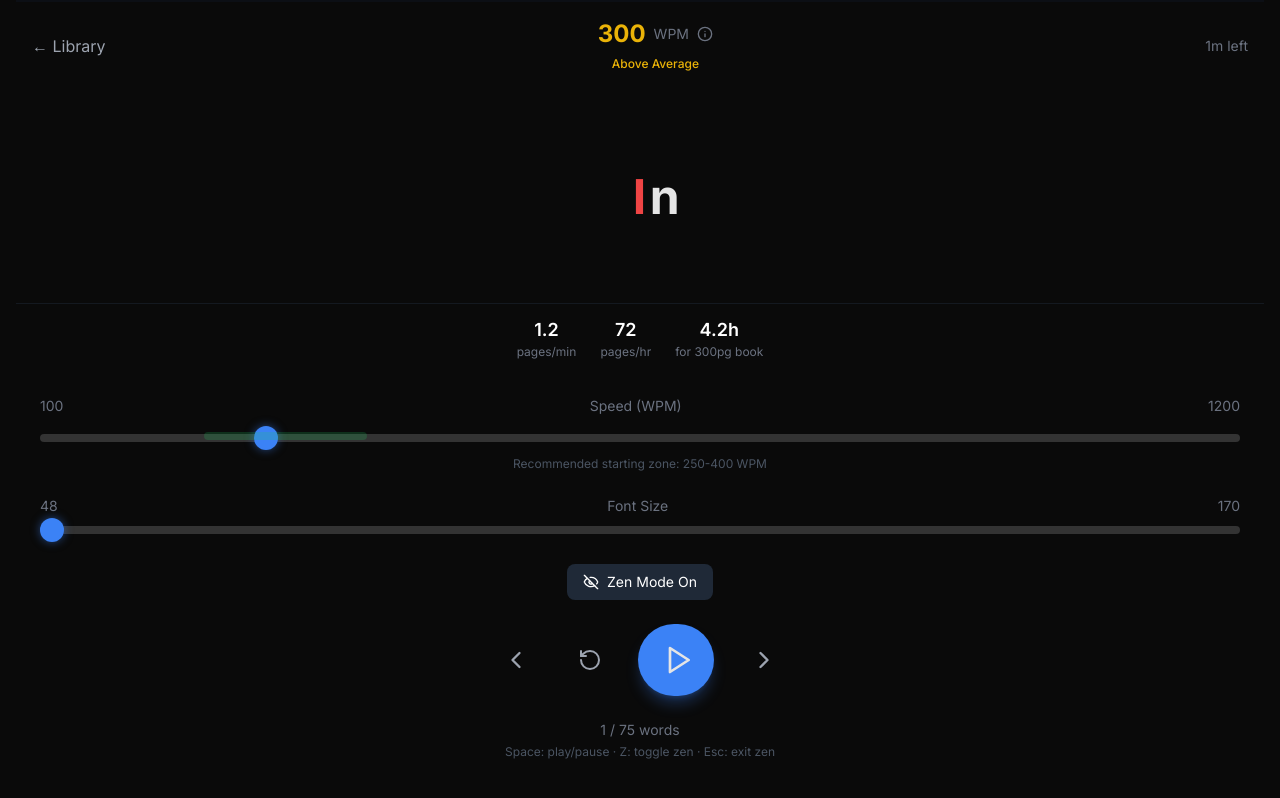
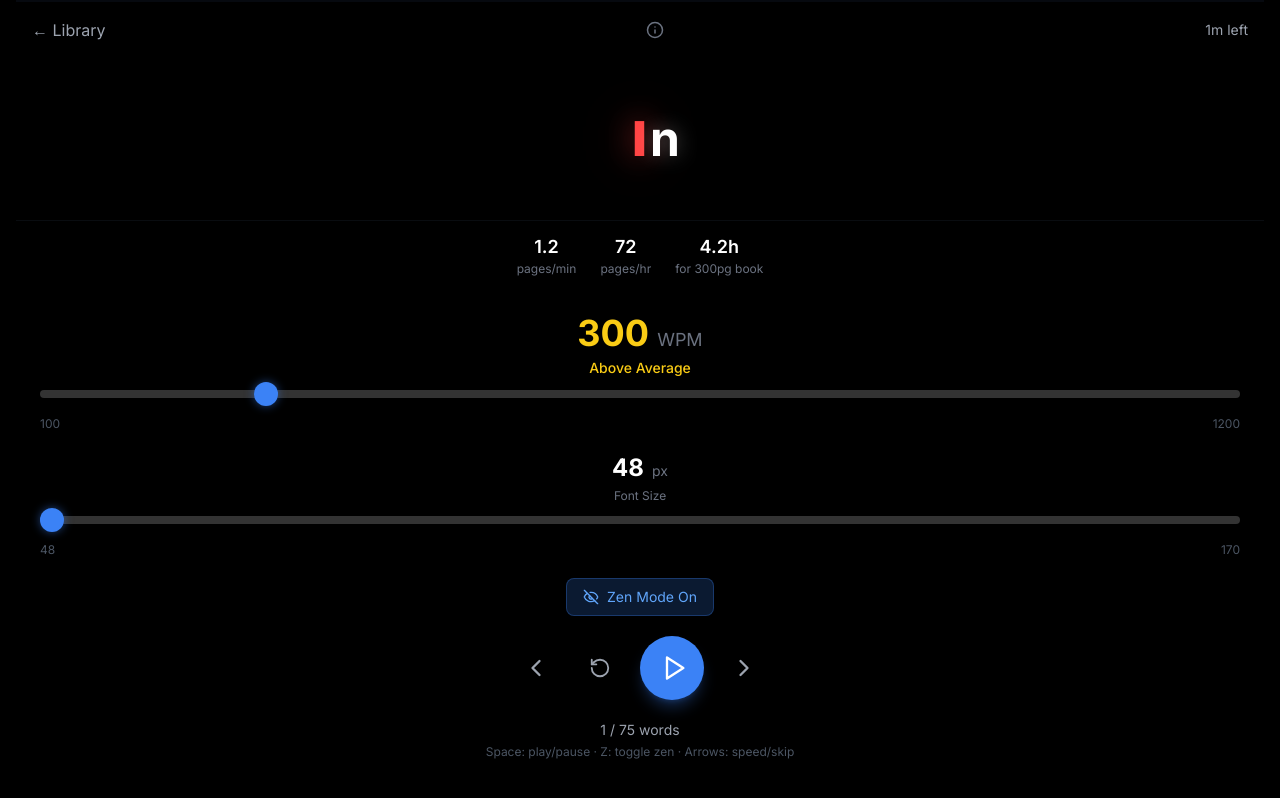
Before and after one commit to YxungHermes/pace-reader, a Next.js app: page / in a window 1280 px wide. Both pictures are taken after a click on the button 640 px from the left and 219 px from the top of the page. Built offline with nearby package versions, Linux system fonts and the light colour scheme.

Commit message:
Auto zen mode, brighter text with glow, cleaner controls layout

```diff
--- a/components/PaceReader.tsx
+++ b/components/PaceReader.tsx
@@ -14,12 +14,12 @@ const SAMPLE_TEXTS = {
 
 // Speed tier definitions
 const SPEED_TIERS = [
-  { min: 100, max: 200, label: 'Relaxed', color: '#22c55e', description: 'Easy pace, maximum comprehension' },
-  { min: 200, max: 300, label: 'Average', color: '#84cc16', description: 'Typical reading speed' },
-  { min: 300, max: 450, label: 'Above Average', color: '#eab308', description: 'Comfortable speed reading' },
-  { min: 450, max: 600, label: 'Fast', color: '#f97316', description: 'Practiced speed readers' },
-  { min: 600, max: 800, label: 'Advanced', color: '#ef4444', description: 'Requires solid technique' },
-  { min: 800, max: 1200, label: 'Elite', color: '#dc2626', description: 'Pro-level, scanning territory' },
+  { min: 100, max: 200, label: 'Relaxed', color: '#4ade80', description: 'Easy pace, maximum comprehension' },
+  { min: 200, max: 300, label: 'Average', color: '#a3e635', description: 'Typical reading speed' },
+  { min: 300, max: 450, label: 'Above Average', color: '#facc15', description: 'Comfortable speed reading' },
+  { min: 450, max: 600, label: 'Fast', color: '#fb923c', description: 'Practiced speed readers' },
+  { min: 600, max: 800, label: 'Advanced', color: '#f87171', description: 'Requires solid technique' },
+  { min: 800, max: 1200, label: 'Elite', color: '#ef4444', description: 'Pro-level, scanning territory' },
 ];
 
 // Get current speed tier
@@ -55,30 +55,25 @@ function getORPIndex(word: string): number {
 // Get font size limits based on screen width
 function getFontSizeLimits(screenWidth: number) {
   if (screenWidth < 640) {
-    // Mobile
     return { min: 24, max: 64, default: 40 };
   } else if (screenWidth < 1024) {
-    // Tablet
     return { min: 32, max: 120, default: 64 };
   } else if (screenWidth < 1920) {
-    // Desktop
     return { min: 48, max: 200, default: 80 };
   } else {
-    // 4K+
     return { min: 64, max: 400, default: 120 };
   }
 }
 
 // Calculate max safe font size for a word to fit on screen
 function getMaxFontSizeForWord(word: string, screenWidth: number, padding: number = 40) {
-  // Approximate character width ratio (varies by font, ~0.6 for Inter)
   const charWidthRatio = 0.55;
   const availableWidth = screenWidth - (padding * 2);
   const maxFontSize = availableWidth / (word.length * charWidthRatio);
   return Math.floor(maxFontSize);
 }
 
-// Render word with ORP highlighting - fixed positioning
+// Render word with ORP highlighting - BRIGHTER text
 function WordDisplay({ word, maxWidth }: { word: string; maxWidth: number }) {
   if (!word) return null;
 
@@ -93,17 +88,34 @@ function WordDisplay({ word, maxWidth }: { word: string; maxWidth: number }) {
       style={{ width: maxWidth, maxWidth: '100%' }}
     >
       <span
-        className="text-pace-text inline-block text-right"
-        style={{ width: '50%', paddingRight: '0.05em' }}
+        className="inline-block text-right"
+        style={{
+          width: '50%',
+          paddingRight: '0.05em',
+          color: '#ffffff',
+          textShadow: '0 0 20px rgba(255,255,255,0.3)'
+        }}
       >
         {before}
       </span>
-      <span className="text-pace-orp inline-block text-center" style={{ width: 'auto' }}>
+      <span
+        className="inline-block text-center font-black"
+        style={{
+          width: 'auto',
+          color: '#ff4444',
+          textShadow: '0 0 30px rgba(255,68,68,0.6), 0 0 60px rgba(255,68,68,0.3)'
+        }}
+      >
         {orp}
       </span>
       <span
-        className="text-pace-text inline-block text-left"
-        style={{ width: '50%', paddingLeft: '0.05em' }}
+        className="inline-block text-left"
+        style={{
+          width: '50%',
+          paddingLeft: '0.05em',
+          color: '#ffffff',
+          textShadow: '0 0 20px rgba(255,255,255,0.3)'
+        }}
       >
         {after}
       </span>
@@ -116,10 +128,10 @@ function SpeedInfoModal({ isOpen, onClose }: { isOpen: boolean; onClose: () => v
   if (!isOpen) return null;
 
   return (
-    <div className="fixed inset-0 bg-black/80 flex items-center justify-center z-50 p-4" onClick={onClose}>
-      <div className="bg-gray-900 rounded-2xl p-6 max-w-sm w-full" onClick={e => e.stopPropagation()}>
+    <div className="fixed inset-0 bg-black/90 flex items-center justify-center z-50 p-4" onClick={onClose}>
+      <div className="bg-gray-900 rounded-2xl p-6 max-w-sm w-full border border-gray-800" onClick={e => e.stopPropagation()}>
         <div className="flex justify-between items-center mb-4">
-          <h3 className="text-lg font-bold">Speed Guide</h3>
+          <h3 className="text-lg font-bold text-white">Speed Guide</h3>
           <button onClick={onClose} className="text-gray-400 hover:text-white">
             <X size={24} />
           </button>
@@ -134,8 +146,8 @@ function SpeedInfoModal({ isOpen, onClose }: { isOpen: boolean; onClose: () => v
               />
               <div className="flex-1">
                 <div className="flex justify-between">
-                  <span className="font-medium">{tier.label}</span>
-                  <span className="text-gray-500 text-sm">{tier.min}-{tier.max}</span>
+                  <span className="font-medium text-white">{tier.label}</span>
+                  <span className="text-gray-400 text-sm">{tier.min}-{tier.max}</span>
                 </div>
                 <p className="text-gray-500 text-sm">{tier.description}</p>
               </div>
@@ -145,7 +157,7 @@ function SpeedInfoModal({ isOpen, onClose }: { isOpen: boolean; onClose: () => v
 
         <div className="mt-6 pt-4 border-t border-gray-800">
           <p className="text-gray-400 text-sm">
-            💡 <strong>Tip:</strong> Start at 250-350 WPM and gradually increase. Focus on comprehension over speed.
+            💡 <strong className="text-white">Tip:</strong> Start at 250-350 WPM and gradually increase. Focus on comprehension over speed.
           </p>
         </div>
       </div>
@@ -161,8 +173,7 @@ export default function PaceReader() {
   const [wpm, setWpm] = useState(300);
   const [showLibrary, setShowLibrary] = useState(true);
   const [showSpeedInfo, setShowSpeedInfo] = useState(false);
-  const [zenMode, setZenMode] = useState(true); // Auto-zen when playing
-  const [manualZenOverride, setManualZenOverride] = useState(false);
+  const [zenDisabled, setZenDisabled] = useState(false); // When true, zen mode won't activate
   const [fontSize, setFontSize] = useState(48);
   const [screenWidth, setScreenWidth] = useState(typeof window !== 'undefined' ? window.innerWidth : 1024);
   const fileInputRef = useRef<HTMLInputElement>(null);
@@ -186,8 +197,8 @@ export default function PaceReader() {
     return Math.min(safeSize, fontLimits.max);
   }, [longestWord, screenWidth, fontLimits.max]);
 
-  // Determine if zen mode should be active
-  const isZenActive = (isPlaying && zenMode) || manualZenOverride;
+  // Zen mode is active when playing AND not disabled
+  const isZenActive = isPlaying && !zenDisabled;
 
   // Handle screen resize
   useEffect(() => {
@@ -256,9 +267,8 @@ export default function PaceReader() {
       } else if (e.code === 'ArrowDown') {
         skipBackward();
       } else if (e.code === 'KeyZ') {
-        setManualZenOverride(p => !p);
+        setZenDisabled(p => !p);
       } else if (e.code === 'Escape') {
-        setManualZenOverride(false);
         setIsPlaying(false);
       }
     };
@@ -307,13 +317,13 @@ export default function PaceReader() {
   // Library/selection view
   if (showLibrary) {
     return (
-      <div className="min-h-screen bg-pace-bg p-6 safe-area-padding">
+      <div className="min-h-screen bg-black p-6 safe-area-padding">
         <div className="max-w-lg mx-auto">
-          <h1 className="text-3xl font-bold text-center mb-2">Pace Reader</h1>
+          <h1 className="text-3xl font-bold text-center mb-2 text-white">Pace Reader</h1>
           <p className="text-gray-400 text-center mb-8">Speed read with RSVP technique</p>
 
           <div className="space-y-4">
-            <h2 className="text-lg font-semibold text-pace-accent flex items-center gap-2">
+            <h2 className="text-lg font-semibold text-blue-400 flex items-center gap-2">
               <BookOpen size={20} />
               Sample Texts
             </h2>
@@ -322,9 +332,9 @@ export default function PaceReader() {
               <button
                 key={title}
                 onClick={() => selectSampleText(title)}
-                className="w-full p-4 bg-gray-900 rounded-lg text-left hover:bg-gray-800 transition-colors border border-gray-800"
+                className="w-full p-4 bg-gray-900/50 rounded-lg text-left hover:bg-gray-800 transition-colors border border-gray-800"
               >
-                <span className="font-medium">{title}</span>
+                <span className="font-medium text-white">{title}</span>
                 <p className="text-sm text-gray-500 mt-1 line-clamp-2">
                   {SAMPLE_TEXTS[title as keyof typeof SAMPLE_TEXTS].slice(0, 100)}...
                 </p>
@@ -332,14 +342,14 @@ export default function PaceReader() {
             ))}
 
             <div className="border-t border-gray-800 pt-4 mt-6">
-              <h2 className="text-lg font-semibold text-pace-accent flex items-center gap-2 mb-4">
+              <h2 className="text-lg font-semibold text-blue-400 flex items-center gap-2 mb-4">
                 <Upload size={20} />
                 Your Text
               </h2>
 
               <button
                 onClick={() => fileInputRef.current?.click()}
-                className="w-full p-4 bg-gray-900 rounded-lg border-2 border-dashed border-gray-700 hover:border-pace-accent transition-colors"
+                className="w-full p-4 bg-gray-900/50 rounded-lg border-2 border-dashed border-gray-700 hover:border-blue-500 transition-colors"
               >
                 <span className="text-gray-400">Upload .txt file</span>
               </button>
@@ -353,7 +363,7 @@ export default function PaceReader() {
 
               <textarea
                 placeholder="Or paste your text here..."
-                className="w-full mt-4 p-4 bg-gray-900 rounded-lg border border-gray-800 focus:border-pace-accent outline-none resize-none h-32"
+                className="w-full mt-4 p-4 bg-gray-900/50 rounded-lg border border-gray-800 focus:border-blue-500 outline-none resize-none h-32 text-white placeholder-gray-600"
                 onChange={(e) => setText(e.target.value)}
               />
             </div>
@@ -365,7 +375,7 @@ export default function PaceReader() {
 
   // Reader view
   return (
-    <div className="min-h-screen bg-pace-bg flex flex-col safe-area-padding overflow-hidden">
+    <div className="min-h-screen bg-black flex flex-col safe-area-padding overflow-hidden">
       <SpeedInfoModal isOpen={showSpeedInfo} onClose={() => setShowSpeedInfo(false)} />
 
       {/* Progress bar - minimal, fades in zen mode */}
@@ -384,7 +394,7 @@ export default function PaceReader() {
       <div
         className={`flex justify-between items-center p-4 transition-all duration-500 ${
           isZenActive
-            ? 'opacity-10 blur-sm grayscale pointer-events-none'
+            ? 'opacity-0 blur-sm pointer-events-none'
             : 'opacity-100 blur-0'
         }`}
       >
@@ -394,25 +404,15 @@ export default function PaceReader() {
         >
           ← Library
         </button>
-        <div className="text-center">
-          <div className="flex items-center justify-center gap-2">
-            <span className="text-2xl font-bold" style={{ color: speedTier.color }}>{wpm}</span>
-            <span className="text-gray-500 text-sm">WPM</span>
+        <div className="flex items-center gap-2">
           <button
             onClick={() => setShowSpeedInfo(true)}
             className="text-gray-500 hover:text-white transition-colors"
           >
-              <Info size={16} />
+            <Info size={18} />
           </button>
         </div>
-          <span
-            className="text-xs font-medium"
-            style={{ color: speedTier.color }}
-          >
-            {speedTier.label}
-          </span>
-        </div>
-        <div className="text-gray-500 text-sm">
+        <div className="text-gray-400 text-sm">
           {estimatedTimeLeft}m left
         </div>
       </div>
@@ -429,9 +429,9 @@ export default function PaceReader() {
 
       {/* Reading stats bar - hides in zen mode */}
       <div
-        className={`flex justify-center gap-6 py-3 border-t border-gray-800/50 transition-all duration-500 ${
+        className={`flex justify-center gap-6 py-3 border-t border-gray-800/30 transition-all duration-500 ${
           isZenActive
-            ? 'opacity-0 blur-md grayscale pointer-events-none h-0 py-0 overflow-hidden'
+            ? 'opacity-0 blur-md pointer-events-none h-0 py-0 overflow-hidden'
             : 'opacity-100 blur-0'
         }`}
       >
@@ -451,20 +451,29 @@ export default function PaceReader() {
 
       {/* Controls - blur and fade in zen mode */}
       <div
-        className={`p-6 space-y-6 transition-all duration-500 ${
+        className={`p-6 space-y-5 transition-all duration-500 ${
           isZenActive
-            ? 'opacity-20 blur-md grayscale pointer-events-none'
+            ? 'opacity-0 blur-md pointer-events-none'
             : 'opacity-100 blur-0'
         }`}
       >
-        {/* Speed slider with tier markers */}
-        <div className="space-y-2">
-          <div className="flex justify-between text-sm text-gray-500">
-            <span>100</span>
-            <span>Speed (WPM)</span>
-            <span>1200</span>
+        {/* WPM Slider with value above */}
+        <div className="space-y-3">
+          <div className="text-center">
+            <span
+              className="text-4xl font-bold"
+              style={{ color: speedTier.color }}
+            >
+              {wpm}
+            </span>
+            <span className="text-gray-500 text-lg ml-2">WPM</span>
+            <div
+              className="text-sm font-medium mt-1"
+              style={{ color: speedTier.color }}
+            >
+              {speedTier.label}
             </div>
-          <div className="relative">
+          </div>
           <input
             type="range"
             min="100"
@@ -474,26 +483,18 @@ export default function PaceReader() {
             onChange={(e) => setWpm(Number(e.target.value))}
             className="w-full"
           />
-            {/* Recommended zone indicator */}
-            <div
-              className="absolute top-1/2 -translate-y-1/2 h-2 bg-green-500/20 rounded pointer-events-none"
-              style={{
-                left: `${((250 - 100) / (1200 - 100)) * 100}%`,
-                width: `${((400 - 250) / (1200 - 100)) * 100}%`
-              }}
-            />
-          </div>
-          <div className="text-center text-xs text-gray-600">
-            Recommended starting zone: 250-400 WPM
+          <div className="flex justify-between text-xs text-gray-600">
+            <span>100</span>
+            <span>1200</span>
           </div>
         </div>
 
-        {/* Font size slider - dynamic range based on screen */}
-        <div className="space-y-2">
-          <div className="flex justify-between text-sm text-gray-500">
-            <span>{fontLimits.min}</span>
-            <span>Font Size</span>
-            <span>{Math.min(fontLimits.max, maxSafeFontSize)}</span>
+        {/* Font size slider with value above */}
+        <div className="space-y-3">
+          <div className="text-center">
+            <span className="text-2xl font-bold text-white">{Math.min(fontSize, maxSafeFontSize)}</span>
+            <span className="text-gray-500 text-sm ml-2">px</span>
+            <div className="text-xs text-gray-500 mt-1">Font Size</div>
           </div>
           <input
             type="range"
@@ -504,59 +505,71 @@ export default function PaceReader() {
             onChange={(e) => setFontSize(Number(e.target.value))}
             className="w-full"
           />
+          <div className="flex justify-between text-xs text-gray-600">
+            <span>{fontLimits.min}</span>
+            <span>{Math.min(fontLimits.max, maxSafeFontSize)}</span>
+          </div>
         </div>
 
         {/* Zen mode toggle */}
-        <div className="flex items-center justify-center gap-3">
+        <div className="flex items-center justify-center">
           <button
-            onClick={() => setZenMode(!zenMode)}
-            className={`flex items-center gap-2 px-4 py-2 rounded-lg text-sm transition-colors ${
-              zenMode
-                ? 'bg-gray-800 text-white'
-                : 'bg-gray-900 text-gray-400 border border-gray-800'
+            onClick={() => setZenDisabled(!zenDisabled)}
+            className={`flex items-center gap-2 px-4 py-2 rounded-lg text-sm transition-all ${
+              zenDisabled
+                ? 'bg-gray-800/50 text-gray-400 border border-gray-700'
+                : 'bg-blue-500/20 text-blue-400 border border-blue-500/30'
             }`}
           >
-            {zenMode ? <EyeOff size={16} /> : <Eye size={16} />}
-            Zen Mode {zenMode ? 'On' : 'Off'}
+            {zenDisabled ? <Eye size={16} /> : <EyeOff size={16} />}
+            {zenDisabled ? 'Zen Mode Off' : 'Zen Mode On'}
           </button>
         </div>
 
-        {/* Playback controls */}
-        <div className="flex items-center justify-center gap-6">
+        {/* Playback controls - properly centered */}
+        <div className="flex items-center justify-center">
+          <div className="flex items-center gap-4">
             <button
               onClick={skipBackward}
-            className="p-3 text-gray-400 hover:text-white transition-colors"
+              className="w-12 h-12 flex items-center justify-center text-gray-400 hover:text-white transition-colors"
             >
               <ChevronLeft size={28} />
             </button>
 
             <button
               onClick={restart}
-            className="p-3 text-gray-400 hover:text-white transition-colors"
+              className="w-12 h-12 flex items-center justify-center text-gray-400 hover:text-white transition-colors"
             >
-            <RotateCcw size={24} />
+              <RotateCcw size={22} />
             </button>
 
             <button
               onClick={togglePlay}
-            className="p-5 bg-pace-accent rounded-full hover:bg-blue-600 transition-colors shadow-lg shadow-blue-500/30"
+              className="w-16 h-16 flex items-center justify-center bg-blue-500 rounded-full hover:bg-blue-600 transition-colors shadow-lg shadow-blue-500/30"
             >
-            {isPlaying ? <Pause size={32} /> : <Play size={32} className="ml-1" />}
+              {isPlaying ? (
+                <Pause size={28} className="text-white" />
+              ) : (
+                <Play size={28} className="text-white ml-1" />
+              )}
             </button>
 
             <button
               onClick={skipForward}
-            className="p-3 text-gray-400 hover:text-white transition-colors"
+              className="w-12 h-12 flex items-center justify-center text-gray-400 hover:text-white transition-colors"
             >
               <ChevronRight size={28} />
             </button>
           </div>
+        </div>
 
         {/* Word counter & keyboard hints */}
-        <div className="text-center text-gray-500 text-sm space-y-1">
-          <div>{currentIndex + 1} / {words.length} words</div>
+        <div className="text-center space-y-1">
+          <div className="text-gray-400 text-sm">
+            {currentIndex + 1} / {words.length} words
+          </div>
           <div className="text-xs text-gray-600">
-            Space: play/pause · Z: toggle zen · Esc: exit zen
+            Space: play/pause · Z: toggle zen · Arrows: speed/skip
           </div>
         </div>
       </div>
```
Lines whose indentation alone changed are shown as unchanged.
